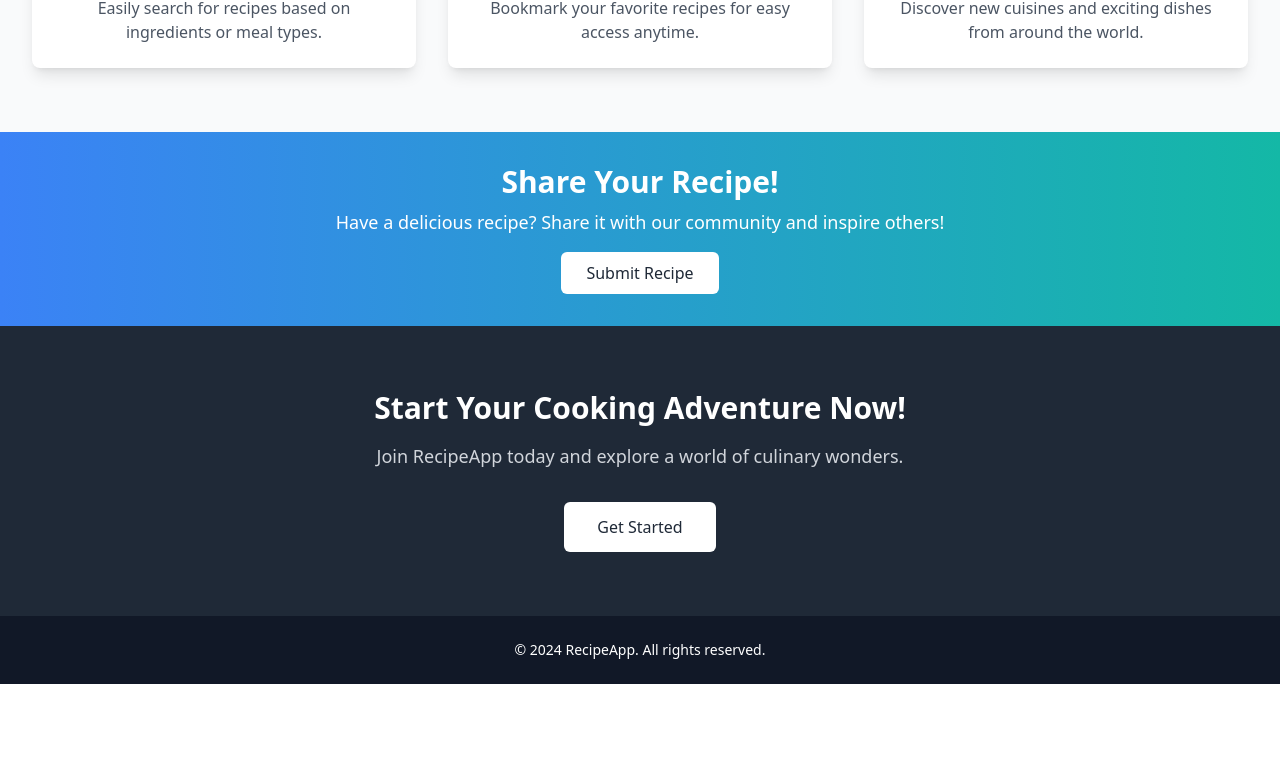
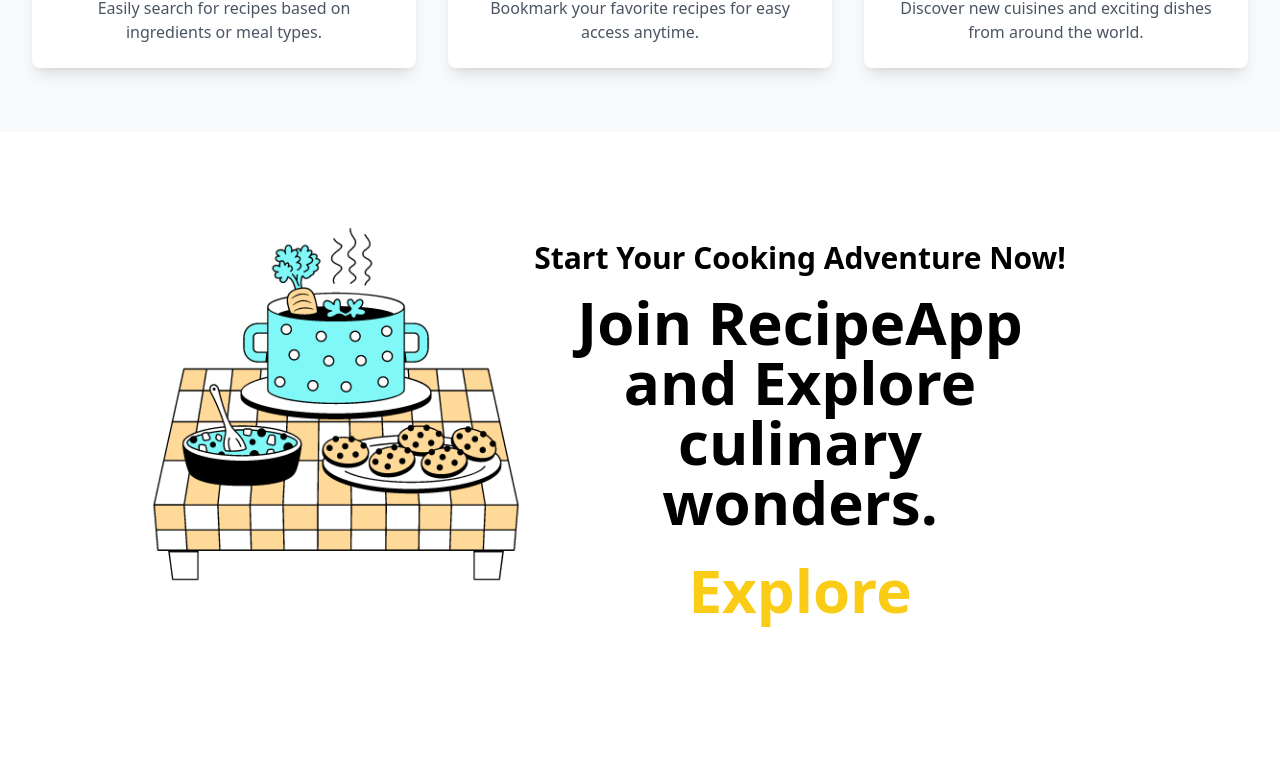
Before and after one commit to rudalkunwar/recipe-app, a React (Create React App) app: page / in a window 1280 px wide. Shown: the part 1112-1882 px from the top of the page. Before the commit the page ends 1796 px from the top, so only its background shows below. Built offline with nearby package versions, Linux system fonts and the light colour scheme.

Commit message:
design changes

```diff
--- a/src/pages/Home.jsx
+++ b/src/pages/Home.jsx
@@ -76,9 +76,39 @@
         </div>
       </div>
 
+
+{/* Call to Action Section */}
+<div className="relative text-black py-16 pt-0 flex my-20">
+<div className='ml-36' >
+    <img
+      src="/images/cookingillu.png"
+      alt="Food Background"
+      className="w-full h-96 object-cover  "
+    />
+  </div>
+  <div className="absolute inset-0  flex flex-col items-center justify-center text-center ml-80">
+    <h2 className="text-3xl font-extrabold">
+      Start Your Cooking Adventure Now!
+    </h2>
+    <p className="mt-4 text-6xl font-extrabold w-1/2">
+      Join RecipeApp and Explore culinary wonders.
+    </p>
+    <div className="mt-4">
+      <a
+        href="#"
+        className="inline-block px-8 py-3 text-yellow-400 rounded-md text-6xl font-extrabold hover:text-yellow-600 transition duration-200"
+      >
+        Explore
+      </a>
+    </div>
+  </div>
+
+</div>
+
+
       {/* Share Your Recipe Banner */}
-      <div className="bg-gradient-to-r from-blue-500 to-teal-500 py-8">
-        <div className="max-w-7xl mx-auto px-4 sm:px-6 lg:px-8 text-center text-white">
+      <div className="py-8 flex ">
+        <div className="max-w-7xl mx-auto px-4 sm:px-6 lg:px-8 text-center mt-32  ">
           <h2 className="text-3xl font-extrabold">Share Your Recipe!</h2>
           <p className="mt-2 text-lg">
             Have a delicious recipe? Share it with our community and inspire others!
@@ -86,31 +116,20 @@
           <div className="mt-4">
             <a
               href="#"
-              className="inline-block px-6 py-2 border border-transparent text-base font-medium rounded-md bg-white text-gray-800 hover:bg-gray-100 transition duration-200"
+              className="inline-block  px-6 py-2 border border-transparent text-2xl font-medium rounded-md bg-white text-green-600 hover:bg-gray-100 hover:text-lime-500 transition duration-200"
             >
-              Submit Recipe
+              Submit Your Recipe
             </a>
           </div>
         </div>
+        <img
+      src="/images/shareRecipe.png"
+      alt="Food Background"
+      className="w-[500px] h-96 object-cover mr-32 "
+    />
       </div>
 
-      {/* Call to Action Section */}
-      <div className="bg-gray-800 py-16">
-        <div className="max-w-7xl mx-auto px-4 sm:px-6 lg:px-8 text-center">
-          <h2 className="text-3xl font-extrabold text-white">Start Your Cooking Adventure Now!</h2>
-          <p className="mt-4 text-lg text-gray-300">
-            Join RecipeApp today and explore a world of culinary wonders.
-          </p>
-          <div className="mt-8">
-            <a
-              href="#"
-              className="inline-block px-8 py-3 border border-transparent text-base font-medium rounded-md text-gray-800 bg-white hover:bg-gray-100 transition duration-200"
-            >
-              Get Started
-            </a>
-          </div>
-        </div>
-      </div>
+
 
       {/* Footer Section */}
       <footer className="bg-gray-900 text-white py-6">
```
